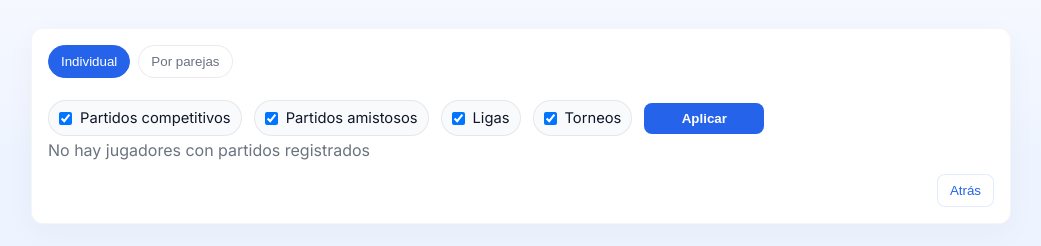
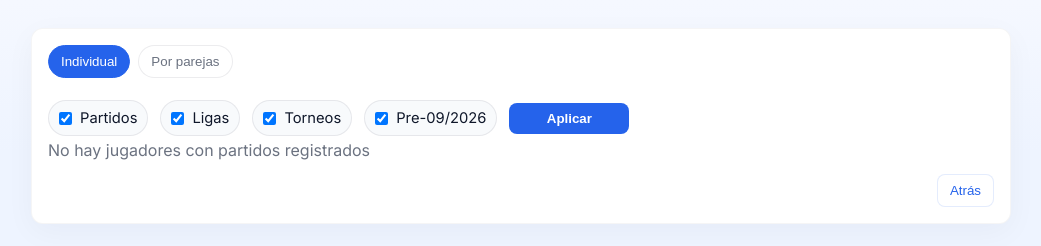
Before and after one commit to adrian38/viboras-team-vercel, a website: page statistics.html in a window 1280 px wide. Shown: the whole page, without its empty margins (119-1160 px from the left). Drawn offline with Linux system fonts and the light colour scheme; no server answers.

Commit message:
Resultados pre-09/2026

```diff
--- a/statistics.html
+++ b/statistics.html
@@ -54,10 +54,10 @@ th{cursor:pointer;user-select:none}
     </div>
 
     <div class="event-type-filter" aria-label="Tipos de partidos incluidos">
-      <label class="event-checkbox"><input type="checkbox" value="ranked" checked> Partidos competitivos</label>
-      <label class="event-checkbox"><input type="checkbox" value="unranked" checked> Partidos amistosos</label>
+      <label class="event-checkbox"><input type="checkbox" value="ranked" checked> Partidos</label>
       <label class="event-checkbox"><input type="checkbox" value="grupo_liga" checked> Ligas</label>
       <label class="event-checkbox"><input type="checkbox" value="pozo,doble_ko" checked> Torneos</label>
+      <label class="event-checkbox"><input type="checkbox" value="legacy" checked> Pre-09/2026</label>
       <button type="button" class="update-btn" id="refreshStatsBtn">Aplicar</button>
     </div>
 
@@ -75,8 +75,8 @@ th{cursor:pointer;user-select:none}
 
 <script>
 const EVENT_FILTER_DEFS = [
-  { id: 'ranked', label: 'Partidos competitivos', values: ['ranked'] },
-  { id: 'unranked', label: 'Partidos amistosos', values: ['unranked'] },
+  { id: 'ranked', label: 'Partidos', values: ['ranked'] },
+  { id: 'legacy', label: 'Pre-09/2026', values: ['legacy'] },
   { id: 'grupo_liga', label: 'Ligas', values: ['grupo_liga'] },
   { id: 'tournaments', label: 'Torneos', values: ['pozo', 'doble_ko'] }
 ]
@@ -101,7 +101,7 @@ function isMatchIncludedByEventType(match){
 }
 
 function loadData(){
-  const url = `/api/getResults?eventType=ranked,unranked,grupo_liga,pozo,doble_ko&ts=${Date.now()}`
+  const url = `/api/getResults?eventType=ranked,legacy,grupo_liga,pozo,doble_ko&ts=${Date.now()}`
   return fetch(url)
     .then(r=>{
       if(!r.ok) throw new Error('HTTP '+r.status)
```
